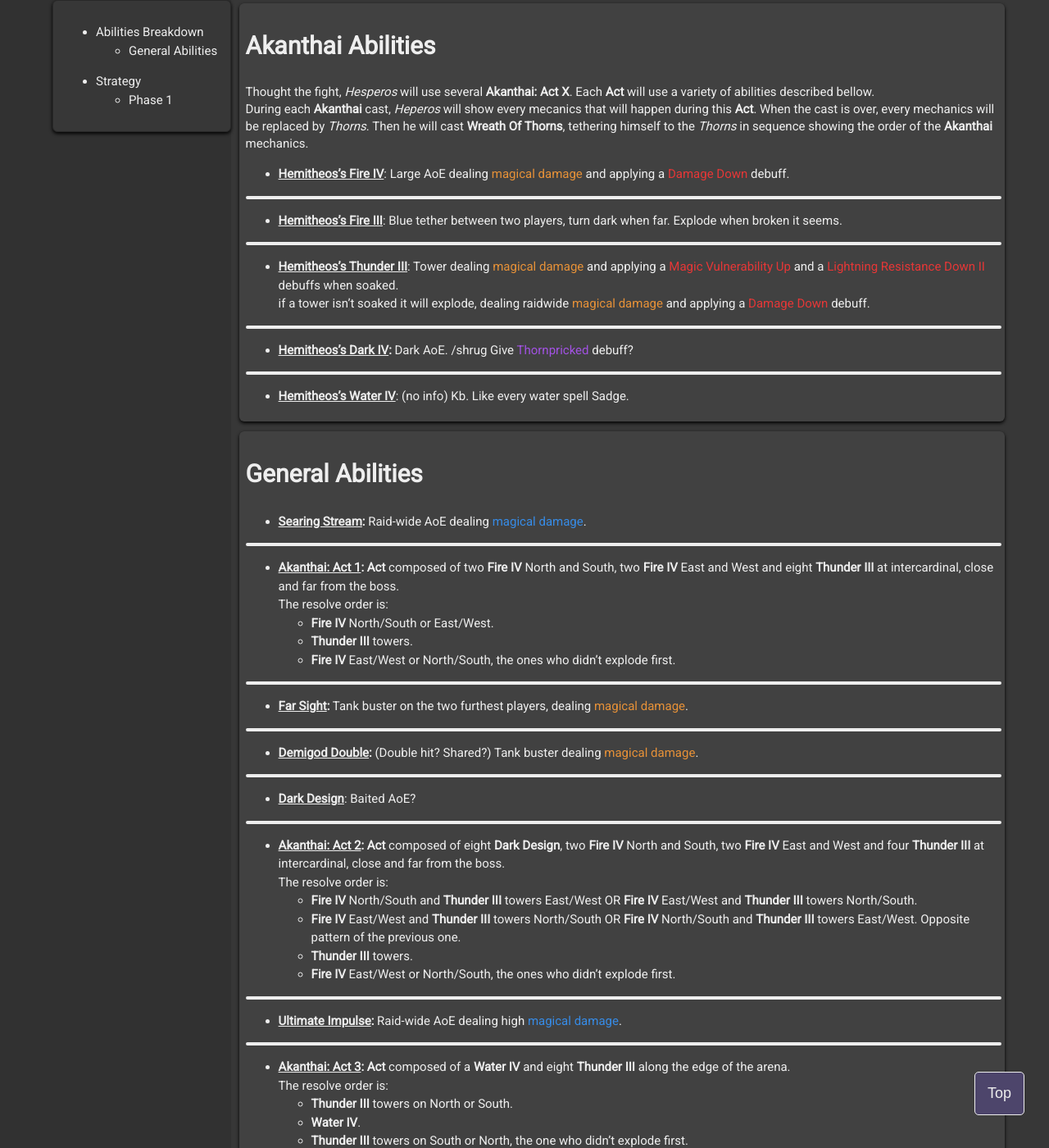
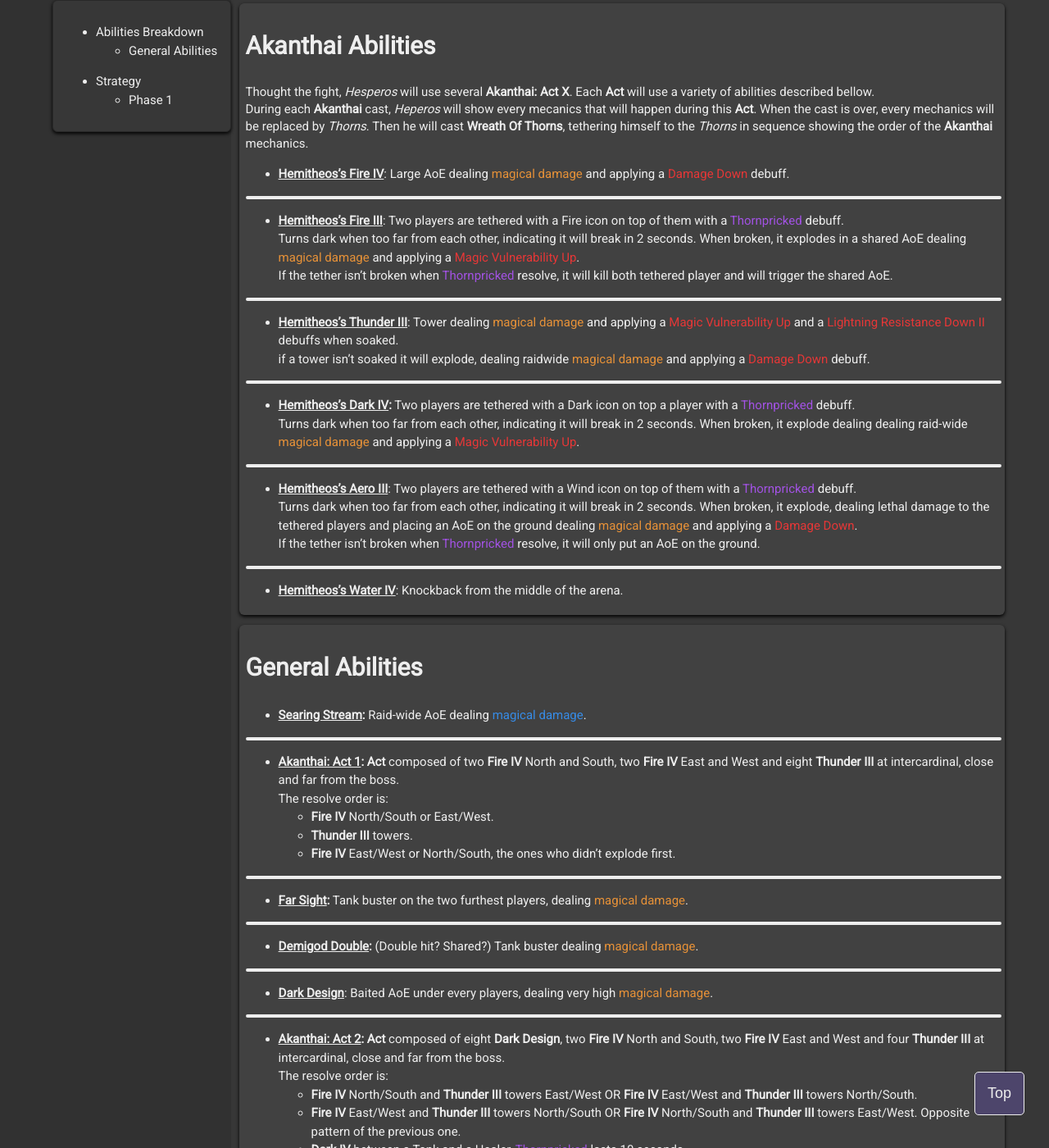
Before and after one commit to VacCrow/vaccrow.github.io, a Jekyll site: the page built from guides/savages/pandaemonium/P4S_Part2.md, in a window 1280 px wide and 1400 px high, scrolled down 704 px. Shown: the whole window at 82% size. Built offline with Jekyll 4.4.1, drawn with Linux system fonts in a browser that asks for light colours; some of the changed text lies outside the part shown.

Commit message:
Update P4S_Part2.md

```diff
--- a/guides/savages/pandaemonium/P4S_Part2.md
+++ b/guides/savages/pandaemonium/P4S_Part2.md
@@ -31,7 +31,9 @@ Large AoE dealing <span class="phys">magical damage</span> and applying a <span
 ___
 
 + **<ins>Hemitheos's Fire III</ins>**:
-Blue tether between two players, turn dark when far. Explode when broken it seems.
+Two players are tethered with a Fire icon on top of them with a <span class="speDebuff">Thornpricked</span> debuff.
+Turns dark when too far from each other, indicating it will break in 2 seconds. When broken, it explodes in a shared AoE dealing <span class="phys">magical damage</span> and applying a <span class="debuff">Magic Vulnerability Up</span>.
+If the tether isn't broken when <span class="speDebuff">Thornpricked</span> resolve, it will kill both tethered player and will trigger the shared AoE.
 
 ___
 
@@ -42,13 +44,20 @@ if a tower isn't soaked it will explode, dealing raidwide <span class="phys">mag
 ___
 
 + **<ins>Hemitheos's Dark IV</ins>:**
-Dark AoE. /shrug
-Give <span class="speDebuff">Thornpricked</span> debuff?
+Two players are tethered with a Dark icon on top a player with a <span class="speDebuff">Thornpricked</span> debuff.
+Turns dark when too far from each other, indicating it will break in 2 seconds. When broken, it explode dealing dealing raid-wide <span class="phys">magical damage</span> and applying a <span class="debuff">Magic Vulnerability Up</span>.
 
 ___
 
-+ **<ins>Hemitheos's Water IV</ins>**: (no info)
-Kb. Like every water spell Sadge.
++ **<ins>Hemitheos's Aero III</ins>**:
+Two players are tethered with a Wind icon on top of them with a <span class="speDebuff">Thornpricked</span> debuff.
+Turns dark when too far from each other, indicating it will break in 2 seconds. When broken, it explode, dealing lethal damage to the tethered players and placing an AoE on the ground dealing <span class="phys">magical damage</span> and applying a <span class="debuff">Damage Down</span>.
+If the tether isn't broken when <span class="speDebuff">Thornpricked</span> resolve, it will only put an AoE on the ground.
+
+___
+
++ **<ins>Hemitheos's Water IV</ins>**:
+Knockback from the middle of the arena.
 
 </div>
 
@@ -80,7 +89,7 @@ ___
 ___
 
 + **<ins>Dark Design</ins>**:
-Baited AoE?
+Baited AoE under every players, dealing very high <span class="phys">magical damage</span>.
 
 ___
 
@@ -89,8 +98,11 @@ ___
 The resolve order is:
 	+ **Fire IV** North/South and **Thunder III** towers East/West OR **Fire IV** East/West and **Thunder III** towers North/South.
 	+ **Fire IV** East/West and **Thunder III** towers North/South OR **Fire IV** North/South and **Thunder III** towers East/West. Opposite pattern of the previous one.
-	+ **Thunder III** towers.
-	+ **Fire IV** East/West or North/South, the ones who didn't explode first.
+	+ **Dark IV** between a Tank and a Healer, <span class="speDebuff">Thornpricked</span> lasts 10 seconds.
+	+ **Fire III** between a Tank and a Healer, <span class="speDebuff">Thornpricked</span> lasts 12 seconds.
+	+ **Fire III** between two DPS, <span class="speDebuff">Thornpricked</span> lasts 16 seconds.
+	+ **Aero III** between two DPS, <span class="speDebuff">Thornpricked</span> lasts 16 seconds.
+
 
 ___
 
@@ -110,6 +122,7 @@ ___
 
 + **<ins>Kothornos Kick</ins>:**
 Dash on main target (phys damage) then cone (mgc damage) on ?.
+Both hit gives magic vuln.
 
 </div>
 ___
```
